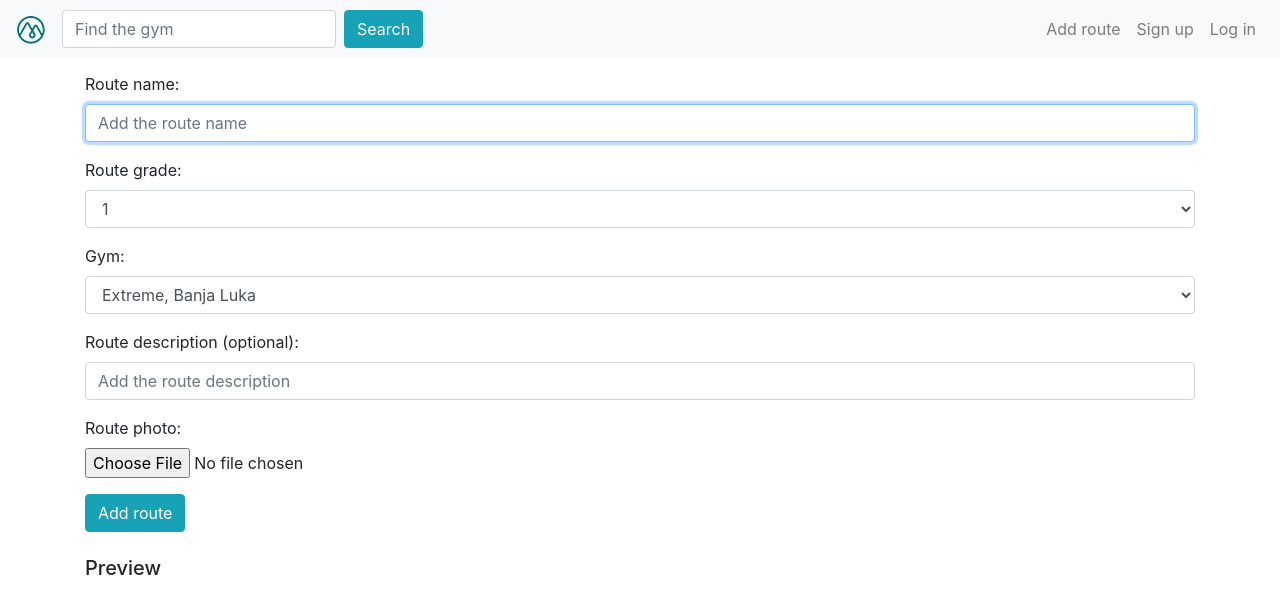
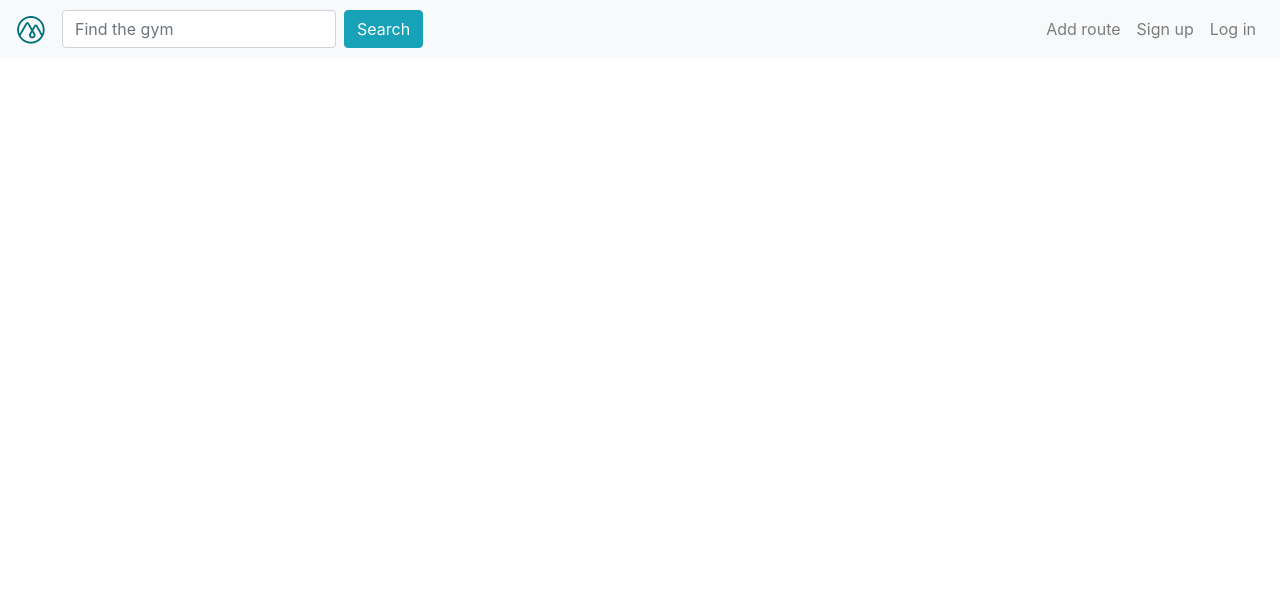
Before and after one commit to vlado-github/cbproject, an Angular app: page / in a window 1280 px wide. Shown: the top 614 px of the page. Built offline with nearby package versions, Linux system fonts and the light colour scheme.

Commit message:
Router added

```diff
--- a/src/app/app.component.html
+++ b/src/app/app.component.html
@@ -1,7 +1,7 @@
 <app-nav></app-nav>
 <br>
 <br>
-<app-add-route></app-add-route>
+<router-outlet></router-outlet>
 
 
 <!-- <<div class="container">
--- a/src/app/app.module.ts
+++ b/src/app/app.module.ts
@@ -4,6 +4,7 @@ import { NgModule } from '@angular/core';
 import { AppComponent } from './app.component';
 import { NavComponent } from './nav/nav.component';
 import { AddRouteComponent } from './add-route/add-route.component';
+import { AppRoutingModule } from './/app-routing.module';
 
 @NgModule({
   declarations: [
@@ -12,7 +13,8 @@ import { AddRouteComponent } from './add-route/add-route.component';
     AddRouteComponent
   ],
   imports: [
-    BrowserModule
+    BrowserModule,
+    AppRoutingModule
   ],
   providers: [],
   bootstrap: [AppComponent]
--- a/src/app/nav/nav.component.html
+++ b/src/app/nav/nav.component.html
@@ -12,7 +12,7 @@
   <div class="collapse navbar-collapse" id="navbarNav">
       <ul class="navbar-nav ml-auto">
           <li class="nav-item">
-              <a class="nav-link" href="#">Add route</a>
+              <a class="nav-link" routerLink="/addroute">Add route</a>
           </li>
           <li class="nav-item">
               <a class="nav-link" href="#">Sign up</a>
```
Also changed, not shown: src/app/app-routing.module.ts (added, +15 -0 lines), 1 other file (tests, documents, lock files or other folders).
